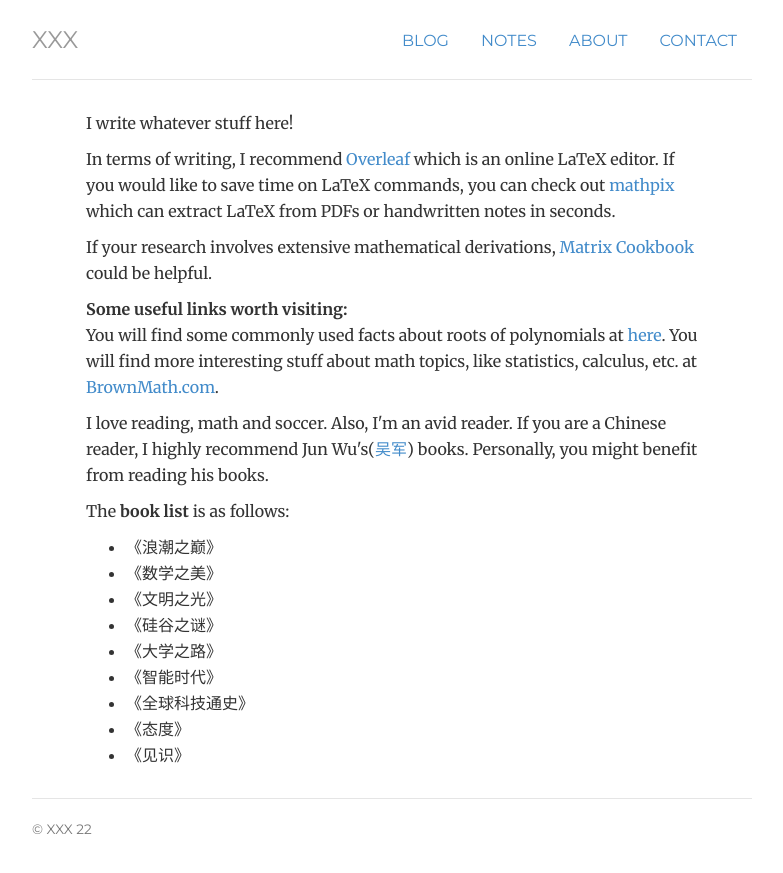
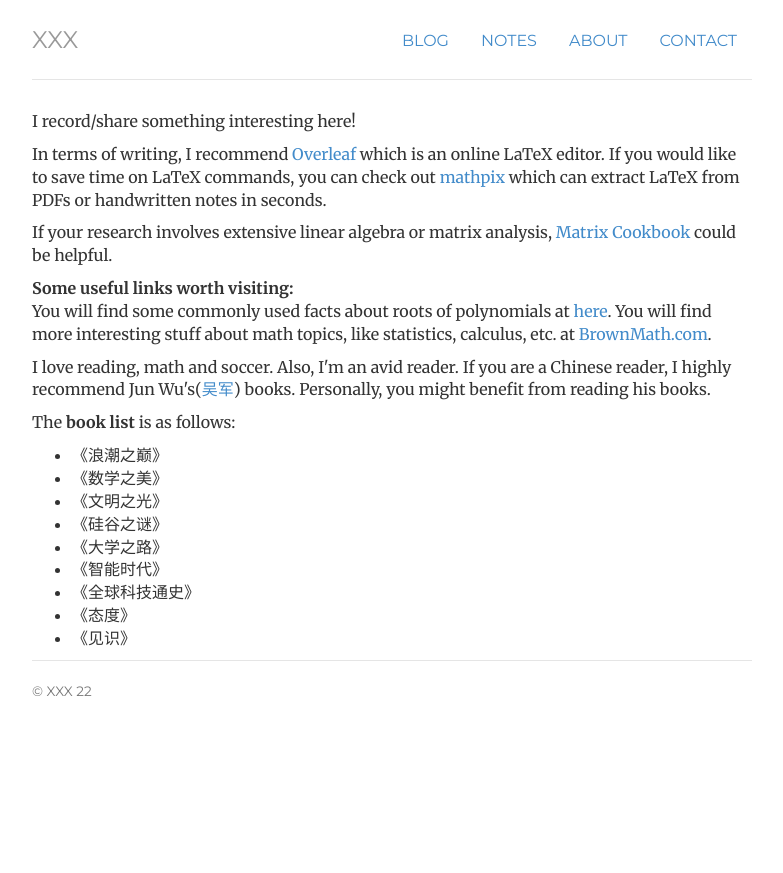
Before and after one commit to mathfirst/mathfirst.github.io, a Jekyll site: the page built from about/index.html, in a window 1280 px wide. Shown: the top 873 px of the page, without its empty margins (248-1031 px from the left). Built offline with Jekyll 4.4.1, drawn with Linux system fonts in a browser that asks for light colours.

Commit message:
fix details

```diff
--- a/about/index.html
+++ b/about/index.html
@@ -4,10 +4,10 @@ title: About me
 description: XXX's webpage.
 ---
 
-  <div class="about">
-
+<div class="row">
+    <div class="container">
         <p>
-      I write whatever stuff here!
+          I record/share something interesting here!
         </p>
     <!---
         <p>
@@ -16,12 +16,11 @@ description: XXX's webpage.
     --->
 
         <p>
-      In terms of writing, I recommend <a href="https://www.overleaf.com/" target="_blank" title="Overleaf">Overleaf</a> which is an online LaTeX editor.
-      If you would like to save time on LaTeX commands, you can check out <a href="https://mathpix.com/" target="_blank" title="mathpix">mathpix</a> which can extract LaTeX from PDFs or handwritten notes in seconds.
+          In terms of writing, I recommend <a href="https://www.overleaf.com/" target="_blank" title="Overleaf">Overleaf</a> which is an online LaTeX editor. If you would like to save time on LaTeX commands, you can check out <a href="https://mathpix.com/" target="_blank" title="mathpix">mathpix</a> which can extract LaTeX from PDFs or handwritten notes in seconds.
         </p>
 
         <p>
-      If your research involves extensive mathematical derivations, <a href="https://www.math.uwaterloo.ca/~hwolkowi/matrixcookbook.pdf" target="_blank" title="Matrixcookbook">Matrix Cookbook</a> could be helpful.
+          If your research involves extensive linear algebra or matrix analysis, <a href="https://www.math.uwaterloo.ca/~hwolkowi/matrixcookbook.pdf" target="_blank" title="Matrixcookbook">Matrix Cookbook</a> could be helpful.
         </p>
 
         <div>
@@ -52,5 +51,5 @@ description: XXX's webpage.
                 <li>《见识》</li>
             </ul>
         </div>
-
    </div>
+</div>
```
Lines whose indentation alone changed are shown as unchanged.
